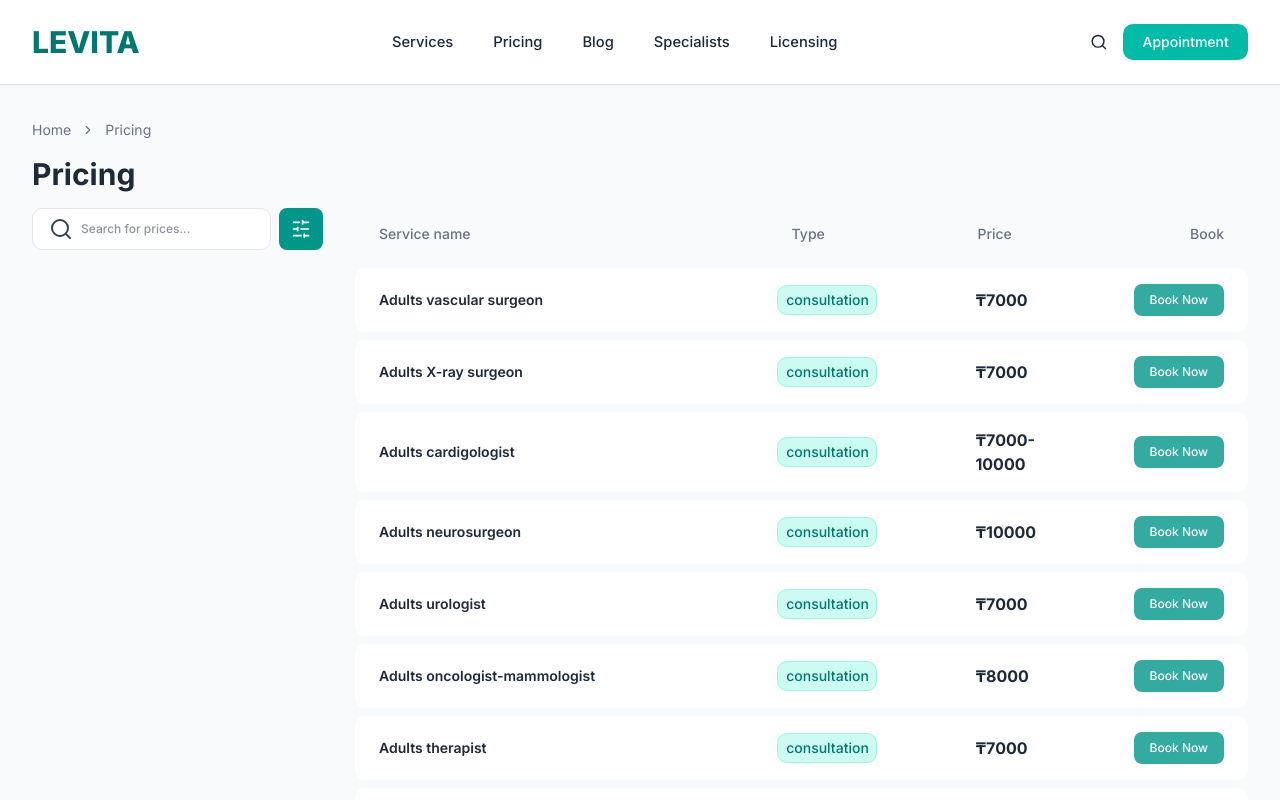
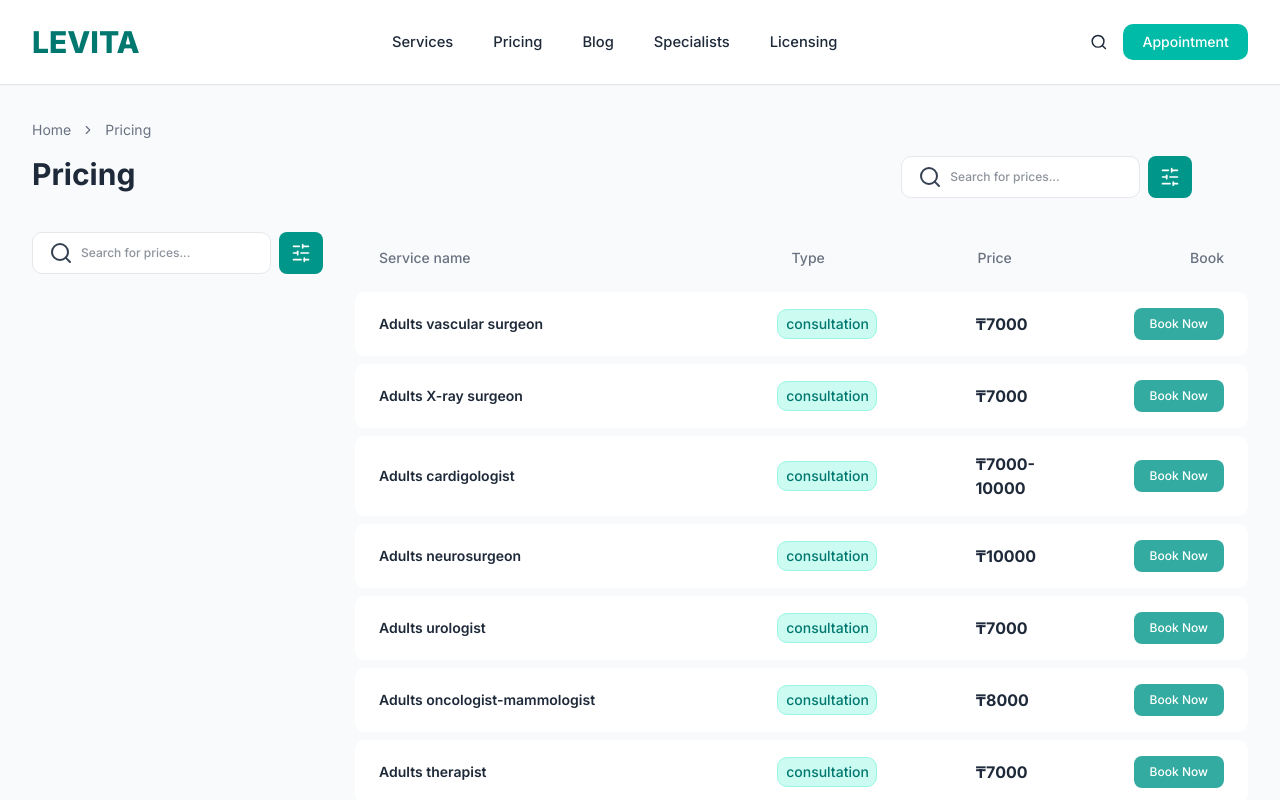
Before and after one commit to margs163/clinic, a Next.js app: page /pricing in a window 1280 px wide. Shown: the top 800 px of the page. Built offline with nearby package versions, Linux system fonts and the light colour scheme.

Commit message:
ui change

```diff
--- a/app/pricing/page.tsx
+++ b/app/pricing/page.tsx
@@ -31,11 +31,11 @@ export default function page() {
           <h2 className="text-2xl font-bold text-gray-800 lg:text-3xl">
             Pricing
           </h2>
-          <div className="lg:hidden">
+          <div className="hidden lg:block">
             <SearchBar />
           </div>
         </div>
-        <section className="space-y-6 flex gap-8 items-start justify-start w-full">
+        <section className="space-y-2 flex flex-col lg:flex-row gap-0 lg:gap-8 items-start justify-start w-full">
           <SearchBar />
           <PricingTable />
         </section>
```
